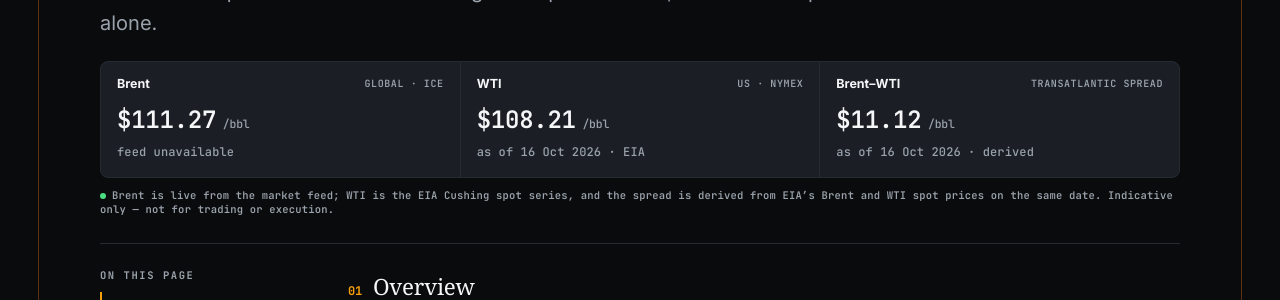
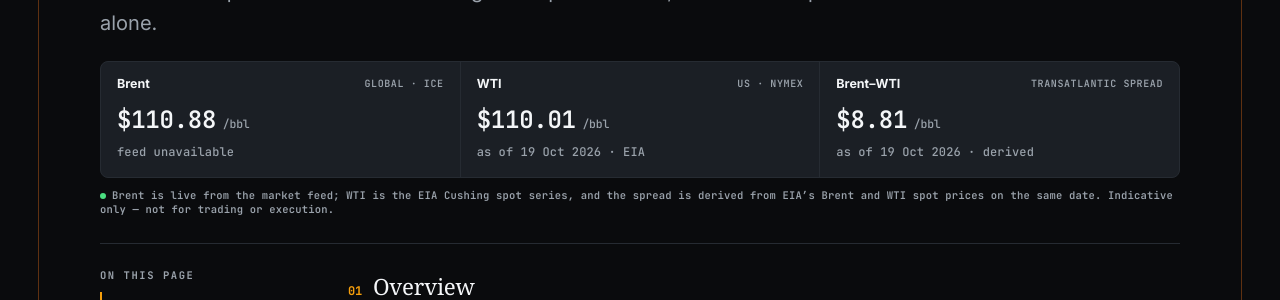
Before and after one commit to maverickrocx/RiskMaverick, a Jekyll site: the page built from markets/commodities/crude-refined.md, in a window 1280 px wide and 900 px high. Shown: the part 290-590 px from the top of the window. Built offline with Jekyll 4.4.1, drawn with Linux system fonts in a browser that asks for light colours; some web fonts are replaced; part of the change alters nothing that is shown.

Commit message:
chore(marks): daily benchmark refresh from primary sources

```diff
--- a/_data/marks.yml
+++ b/_data/marks.yml
@@ -2,113 +2,113 @@
 # Each mark carries the date and publisher it came from.
 
 brent:
-  price: "$111.27"
-  asof: "20 Oct 2026"
+  price: "$110.88"
+  asof: "21 Oct 2026"
   source: "market feed"
 brent_spot:
-  price: "$119.33"
-  asof: "16 Oct 2026"
+  price: "$118.82"
+  asof: "19 Oct 2026"
   source: "EIA"
 brent_wti:
-  price: "$11.12"
-  asof: "16 Oct 2026"
+  price: "$8.81"
+  asof: "19 Oct 2026"
   source: "derived"
 corn:
-  price: "$4.67"
-  asof: "20 Oct 2026"
+  price: "$4.59"
+  asof: "21 Oct 2026"
   source: "CBOT via Yahoo"
 de_da:
-  price: "€195.66"
-  asof: "20 Oct 2026"
+  price: "€211.94"
+  asof: "21 Oct 2026"
   source: "SMARD"
-  low: 143.64
-  high: 262.25
+  low: 152.81
+  high: 279.61
   points: 96
 estr:
-  price: "2.441%"
-  asof: "19 Oct 2026"
+  price: "2.440%"
+  asof: "20 Oct 2026"
   source: "ECB"
 eua:
   price: "€85.10"
   asof: "20 Oct 2026"
   source: "EEX auction"
 eurusd:
-  price: "1.1212"
-  asof: "20 Oct 2026"
+  price: "1.1225"
+  asof: "21 Oct 2026"
   source: "market feed"
 fed_target:
   price: "3.75–4.00%"
-  asof: "19 Oct 2026"
+  asof: "20 Oct 2026"
   source: "Federal Reserve"
 gbpusd:
-  price: "1.3339"
-  asof: "20 Oct 2026"
+  price: "1.3395"
+  asof: "21 Oct 2026"
   source: "market feed"
 gold:
-  price: "$4,132.90"
-  asof: "20 Oct 2026"
+  price: "$4,136.60"
+  asof: "21 Oct 2026"
   source: "market feed"
 henry_hub:
-  price: "$3.22"
-  asof: "16 Oct 2026"
+  price: "$3.28"
+  asof: "19 Oct 2026"
   source: "EIA"
 lme_al:
-  price: "$3,019"
-  asof: "19 Oct 2026"
+  price: "$3,004"
+  asof: "20 Oct 2026"
   source: "LME"
 lme_cu:
-  price: "$14,496"
-  asof: "19 Oct 2026"
+  price: "$14,540"
+  asof: "20 Oct 2026"
   source: "LME"
 n225:
-  price: "64,075.42"
-  asof: "20 Oct 2026"
+  price: "64,621.24"
+  asof: "21 Oct 2026"
   source: "market feed"
 rggi:
   price: "$37.65"
   asof: "Auction 73, Sep 2026"
   source: "RGGI"
 sofr:
-  price: "3.88%"
-  asof: "16 Oct 2026"
+  price: "3.87%"
+  asof: "19 Oct 2026"
   source: "NY Fed"
 soybeans:
-  price: "$12.56"
-  asof: "20 Oct 2026"
+  price: "$12.45"
+  asof: "21 Oct 2026"
   source: "CBOT via Yahoo"
 sp500:
-  price: "7,690.73"
-  asof: "19 Oct 2026"
+  price: "7,712.57"
+  asof: "20 Oct 2026"
   source: "market feed"
 stoxx50:
-  price: "6,098.80"
-  asof: "20 Oct 2026"
+  price: "6,171.20"
+  asof: "21 Oct 2026"
   source: "market feed"
 ttf:
-  price: "€88.09"
-  asof: "19 Oct 2026"
+  price: "€87.59"
+  asof: "21 Oct 2026"
   source: "ICE Endex via Yahoo"
 us10y:
-  price: "5.15%"
-  asof: "19 Oct 2026"
+  price: "5.12%"
+  asof: "20 Oct 2026"
   source: "US Treasury"
 us2y:
-  price: "4.77%"
-  asof: "19 Oct 2026"
+  price: "4.79%"
+  asof: "20 Oct 2026"
   source: "US Treasury"
 us30y:
-  price: "5.48%"
-  asof: "19 Oct 2026"
+  price: "5.42%"
+  asof: "20 Oct 2026"
   source: "US Treasury"
 usdjpy:
-  price: "158.15"
-  asof: "20 Oct 2026"
+  price: "158.07"
+  asof: "21 Oct 2026"
   source: "market feed"
 wheat:
-  price: "$6.58"
-  asof: "20 Oct 2026"
+  price: "$6.40"
+  asof: "21 Oct 2026"
   source: "CBOT via Yahoo"
 wti:
-  price: "$108.21"
-  asof: "16 Oct 2026"
+  price: "$110.01"
+  asof: "19 Oct 2026"
   source: "EIA"
```
